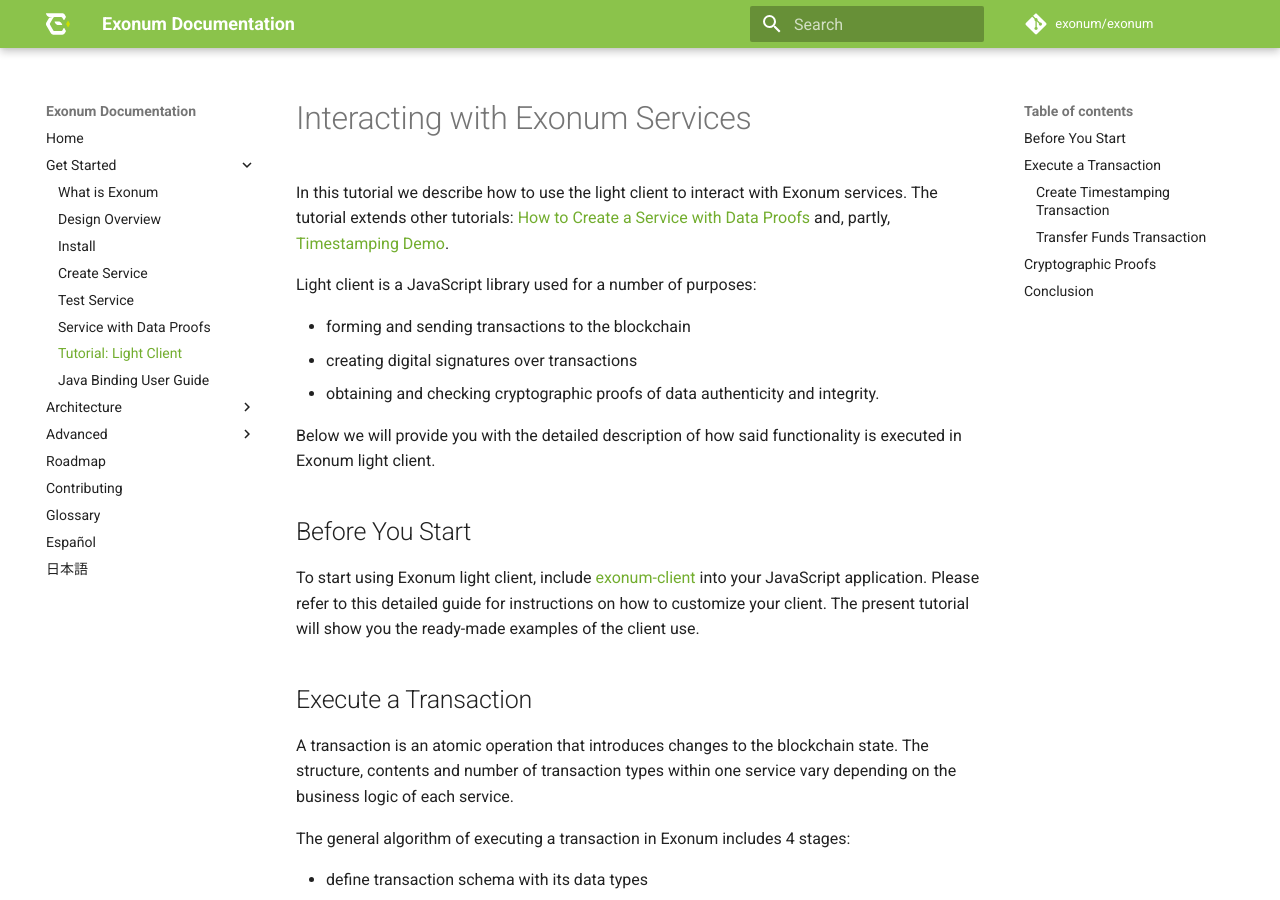
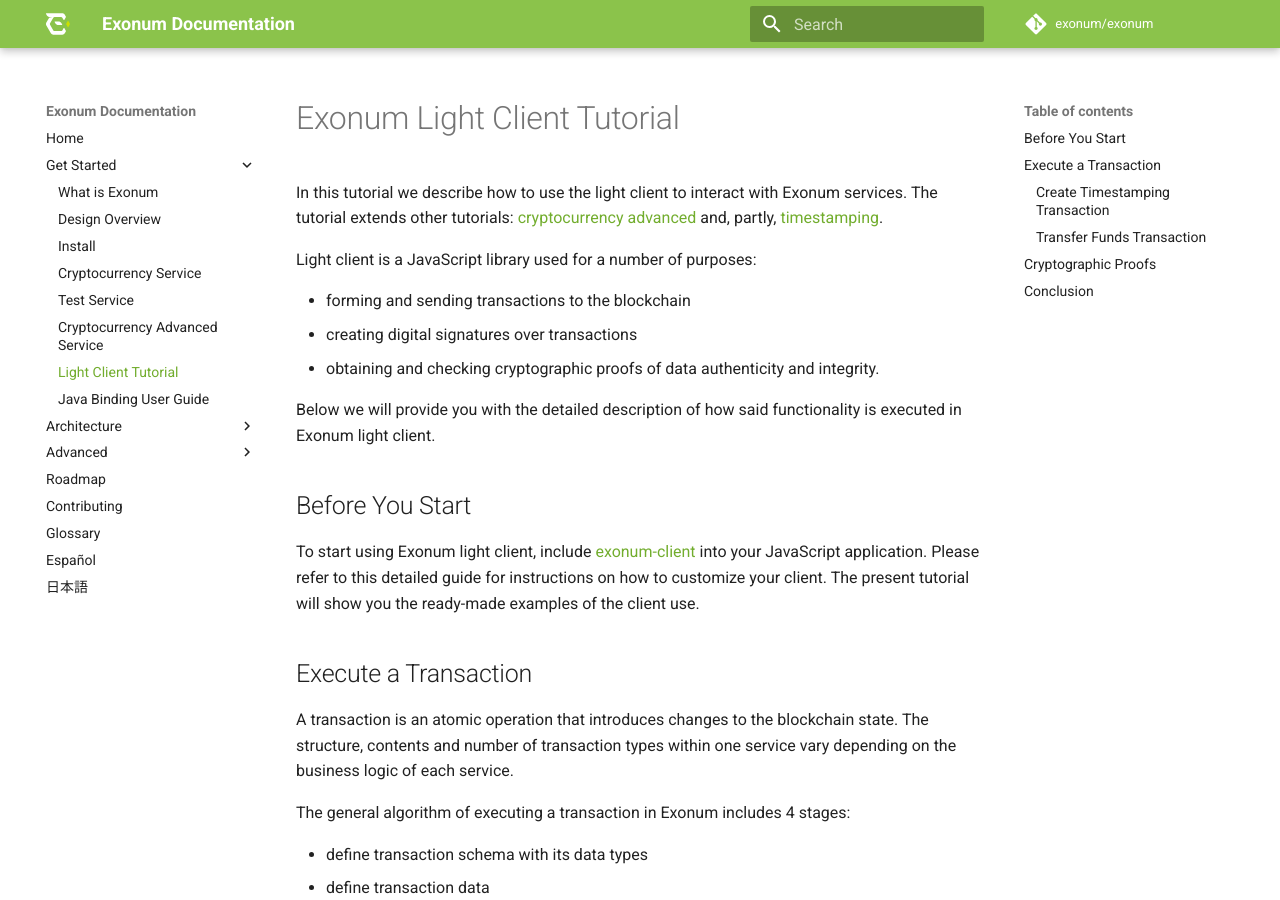
Before and after one commit to exonum/exonum-doc, an MkDocs documentation site: the page built from src/get-started/light-client.md, in a window 1280 px wide and 900 px high. Built offline with MkDocs 1.6.1 and Material for MkDocs 9.7.7, drawn with Linux system fonts in a browser that asks for light colours; comment, search, counter and statistics services are not loaded; old or Windows-style settings are respelled for this version of MkDocs; some of the changed text lies outside the part shown.

Commit message:
Small changes to names of the tutorials

````diff
--- a/mkdocs.yml
+++ b/mkdocs.yml
@@ -51,13 +51,13 @@
     # Installation guide
     - 'Install': 'get-started/install.md'
     # Writing one's first Exonum service
-    - 'Create Service': 'get-started/create-service.md'
+    - 'Cryptocurrency Service': 'get-started/create-service.md'
     # Testing one's first Exonum service
     - 'Test Service': 'get-started/test-service.md'
     # An advanced tutorial for building a cryptocurrency services
-    - 'Service with Data Proofs': 'get-started/data-proofs.md'
+    - 'Cryptocurrency Advanced Service': 'get-started/data-proofs.md'
     # A tutorial on applying light client for Exonum services
-    - 'Tutorial: Light Client': 'get-started/light-client.md'
+    - 'Light Client Tutorial': 'get-started/light-client.md'
     - 'Java Binding User Guide': 'get-started/java-binding.md'
   - 'Architecture':
     # Includes guidelines for services
--- a/src/get-started/light-client.md
+++ b/src/get-started/light-client.md
@@ -1,9 +1,9 @@
-# Interacting with Exonum Services
+# Exonum Light Client Tutorial
 
 In this tutorial we describe how to use the light client to interact with Exonum
 services. The tutorial extends other tutorials:
-[How to Create a Service with Data Proofs](data-proofs.md)
-and, partly, [Timestamping Demo][timestamping-demo].
+[cryptocurrency advanced](data-proofs.md)
+and, partly, [timestamping][timestamping-demo].
 
 Light client is a JavaScript library used for a number of purposes:
 
@@ -165,7 +165,7 @@
 ```
 
 As you might know from our very first tutorial
-[How to Create a Service](create-service.md),
+[cryptocurrency tutorial](create-service.md),
 in order to transfer funds from one wallet to another, a `seed` is included
 into each such transaction. This prevents transactions from being hacked by
 a third person. You can generate `seed` as follows:
````
Also changed, not shown: src/get-started/data-proofs.md (+2 -2 lines).
